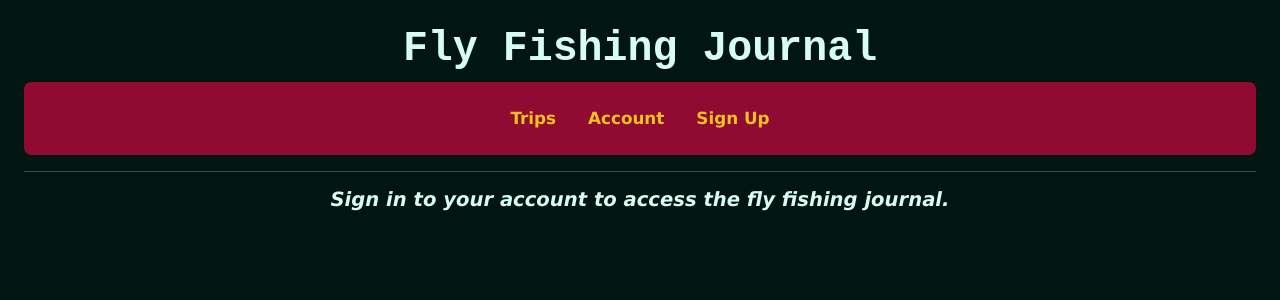
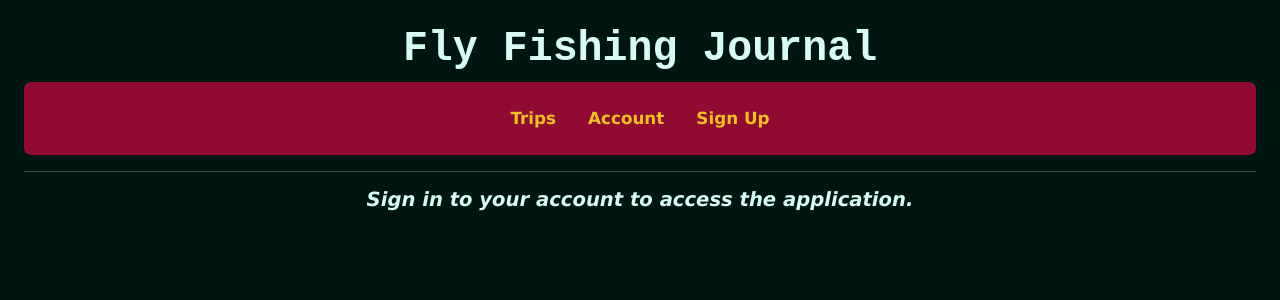
Before and after one commit to brianscherner/fly-fishing-journal, a React (Create React App) app: page /trips in a window 1280 px wide. Shown: the top 300 px of the page. Built offline with nearby package versions, Linux system fonts and the light colour scheme; no server answers; the database is empty.

Commit message:
Edit message shown to an unauthorized user.

```diff
--- a/src/components/trips/TripsControl.js
+++ b/src/components/trips/TripsControl.js
@@ -73,7 +73,7 @@ function TripsControl() {
   if (auth.currentUser == null) {
     return (
       <React.Fragment>
-        <h2 className='auth-message'>Sign in to your account to access the fly fishing journal.</h2>
+        <h2 className='auth-message'>Sign in to your account to access the application.</h2>
       </React.Fragment>
     )
   } else if (auth.currentUser != null) {
```
Also changed, not shown: 1 other file (tests, documents, lock files or other folders).
